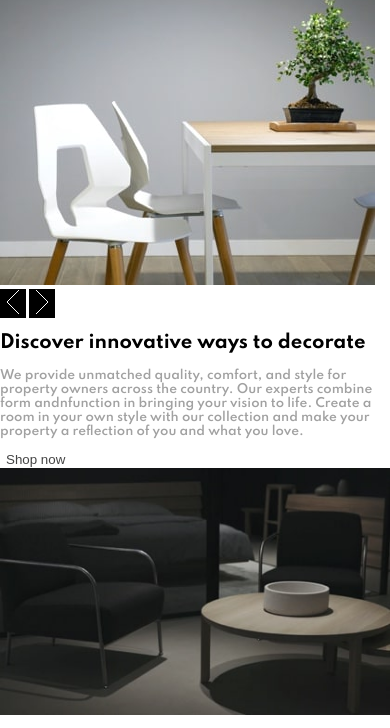
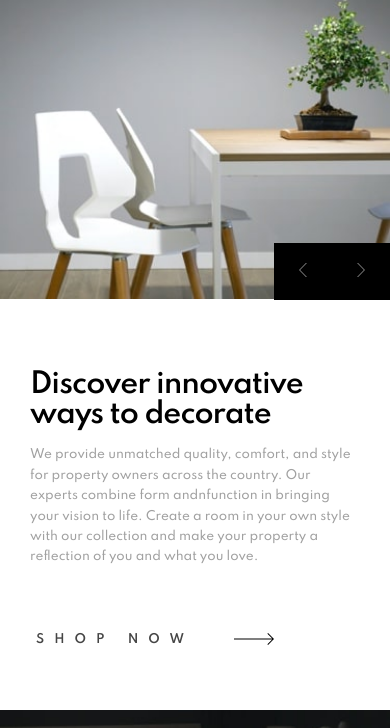
Before and after one commit to dinakonto/room-homepage, a website: page index.html in a window 390 px wide. Shown: the part 75-803 px from the top of the page. Drawn offline with nearby package versions, Linux system fonts and the light colour scheme.

Commit message:
Finish slider styling for mobile

```diff
--- a/styles/sass/styles.sass
+++ b/styles/sass/styles.sass
@@ -22,38 +22,83 @@ body
   height: 100%
   width: 100%
   font-family: $font-stack
-  font-weight: $font-weight-regular
+  font-weight: $font-weight-light
   font-size: $font-base-size
   color: $col-text
   position: relative
+  line-height: 1.7
 h1, h2, h3, h4, h5, h6
-  font-weight: $font-weight-bold
+  font-weight: $font-weight-regular
   color: $col-primary-dark
+h1
+  font-size: 2.3em
+  line-height: 1.1
+  letter-spacing: -1px
+  margin-bottom: 15px
 button
   color: $col-cta
   background: $col-primary-light
   border: none
+button.btn-primary
+  text-transform: uppercase
+  font-family: $font-stack
+  font-size: 1em
+  font-weight: $font-weight-regular
+  letter-spacing: 10px
+  position: relative
+button.btn-primary:after
+  content: url("../../images/icon-arrow.svg")
+  position: absolute
+  margin-left: 40px
 img
-  max-width: 100%
+  width: 100%
+.logo img
+  max-width: 63px
 
 // SLIDER
+
+// Style
+.slide ul
+  list-style-type: none
+  padding: 0
+  margin: 0
+.slide.hero-images
+  position: relative
+.slide.hero-text
+  padding: 40px 30px
+  padding-bottom: 60px
+.slide.hero-text ul li
+  min-height: 260px
+// Controls
+#slider-ctrl
+  position: absolute
+  bottom: 7px
+  right: 0
+#slider-ctrl li
+  display: inline-block
+#slider-ctrl li:not(:last-of-type)
+  margin-right: -3px
+#slider-ctrl button
+  background: $col-primary-dark
+  padding: 20px 25px
+#slider-ctrl button:hover
+  cursor: pointer
+  background: $col-cta
+#slider-ctrl button:focus
+  background: $col-cta
+  outline: none
+#slider-ctrl li button img
+  width: 0.6em
 //Functionality
 .slide li,
 .hero-text div
   display: none
 .slide .current
   display: block
-.slide #slider-ctrl li
-  display: inline-block
-// Style
-.slide ul
-  list-style-type: none
-  padding: 0
-  margin: 0
-#slider-ctrl button
-  background: $col-primary-dark
 .liveregion
   visibility: none
+
+
 // HEADER
 header
   padding: 45px 25px
@@ -62,6 +107,7 @@ header
   top: 0
   left: 0
   text-align: center
+  z-index: 1000
 header nav
 header nav ul
   list-style-type: none
@@ -124,7 +170,7 @@ header.show-menu nav li a:focus
 /*
  * MEDIA QUERIES
  */
-@media screen and (min-width: 650px)
+@media screen and (min-width: 700px)
   header
     padding: 60px
     display: flex
```
Also changed, not shown: styles/css/styles.css, 1 other file.
